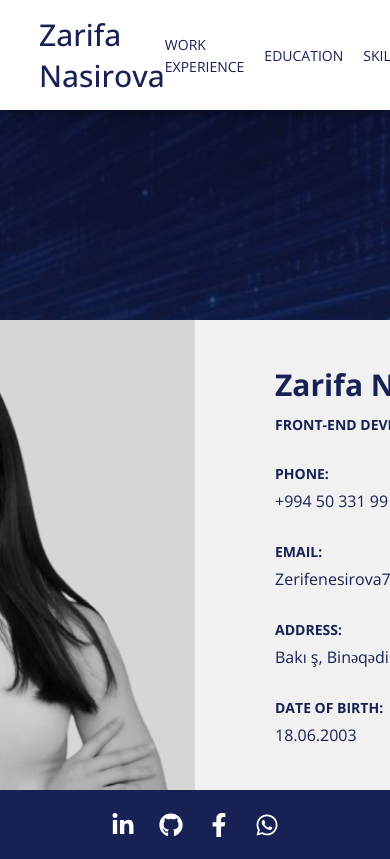
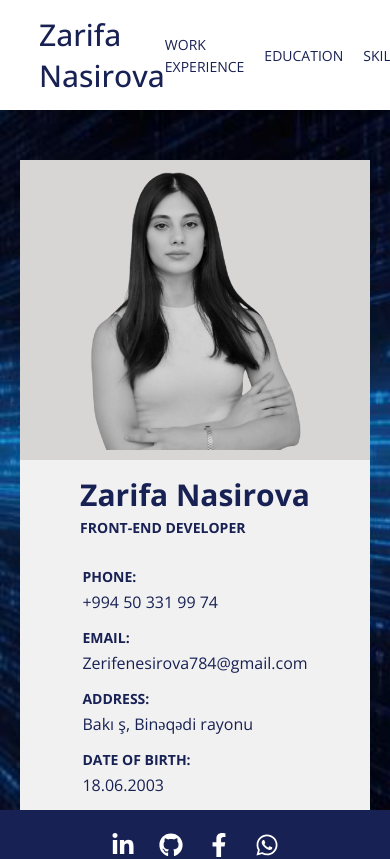
Before and after one commit to Zaranasirova/Portfolio, a React (Vite) app: page / in a window 390 px wide. Shown: the top 859 px of the page. Built offline with nearby package versions, Linux system fonts and the light colour scheme.

Commit message:
Add responsive design for home-wrapper section

```diff
--- a/src/assets/scss/pages/_home.scss
+++ b/src/assets/scss/pages/_home.scss
@@ -1,60 +1,64 @@
 .home-section {
   padding-top: 110px;
-
   .home-wrapper {
     position: relative;
     .bg-image {
       background-image: url("../image/digital.jpg");
       width: 100%;
-      height: 680px;
+      height: 700px;
       background-attachment: fixed;
       background-repeat: no-repeat;
       background-size: cover;
-      position: relative;
-      &::before {
-        content: "";
-        position: absolute;
-        top: 110;
-        left: 0;
-        width: 100%;
-        height: 100%;
-        background-color: #182153;
-        opacity: 0.5;
-        z-index: 1;
-      }
     }
     .contact-wrapper {
       position: absolute;
+      left: 50%;
       bottom: 0;
-      left: 50%;
       transform: translateX(-50%);
       z-index: 98;
-      width: 940px;
+      display: flex;
+      @media (max-width: 820px) {
+        flex-direction: column;
+      }
       .contact-image {
-        width: 50%;
         background-color: #d8d5d5;
+        align-items: center;
+        justify-content: center;
+        display: flex;
+        width: 470px;
         height: 470px;
-        position: relative;
         animation: slideFromLeft 2s ease-out forwards;
         animation-delay: 1s;
         opacity: 0;
+        @media (max-width: 965px) {
+          width: 400px;
+          height: 470px;
+        }
+        @media (max-width: 820px) {
+          width: 350px;
+          height: 300px;
+        }
+
         .image {
           width: 450px;
           height: 450px;
+          @media (max-width: 965px) {
+            width: 350px;
+            height: 450px;
+          }
+          @media (max-width: 820px) {
+            width: 300px;
+            height: 280px;
+          }
           img {
+            object-fit: contain;
             width: 100%;
             height: 100%;
-            object-fit: cover;
-            position: absolute;
-            bottom: 0;
-            left: 20px;
           }
         }
       }
       .contact-info {
-        width: 50%;
         background-color: #f1f1f1;
-        height: 470px;
         display: flex;
         flex-direction: column;
         gap: 30px;
@@ -63,11 +67,26 @@
         animation: slideFromRight 2s ease-out forwards;
         animation-delay: 1s;
         opacity: 0;
+        width: 470px;
+        height: 470px;
+        @media (max-width: 965px) {
+          width: 400px;
+          height: 470px;
+        }
+        @media (max-width: 820px) {
+          width: 350px;
+          height: 350px;
+          padding: 0;
+          align-items: center;
+        }
         .profile-box {
           flex-direction: column;
           color: $first_color;
           display: flex;
-gap: 10px;
+          gap: 10px;
+          @media (max-width: 820px) {
+            gap: 3px;
+           }
           .name {
             font-size: 30px;
           }
@@ -80,12 +99,17 @@ gap: 10px;
           display: flex;
           flex-direction: column;
           gap: 30px;
-
+          @media (max-width: 820px) {
+           gap: 15px;
+          }
           .contact-list-item {
             display: flex;
             flex-direction: column;
             gap: 7px;
             color: $first_color;
+            @media (max-width: 820px) {
+              gap: 5px;
+             }
             .type {
               font-size: 14px;
               text-transform: uppercase;
@@ -96,6 +120,7 @@ gap: 10px;
       }
     }
   }
+
   .about-me-wrapper {
     flex-direction: column;
     background-color: $second_color;
@@ -205,3 +230,22 @@ gap: 10px;
     height: 74px;
   }
 }
+
+// @media (max-width: 750px) {
+//   .contact-wrapper {
+//     .contact-image {
+//       width: 300px;
+//       height: 300px;
+//       .image {
+//         width: 100%;
+//         height: 100%;
+
+//         img {
+//           width: 300px;
+//           height: 300px;
+//           object-fit: contain;
+//         }
+//       }
+//     }
+//   }
+// }
--- a/src/pages/Home.jsx
+++ b/src/pages/Home.jsx
@@ -1,5 +1,5 @@
 import React, { forwardRef } from 'react';
-import cv_image from "../assets/image/cv_image.png";
+import cv_image from "../assets/image/cv_image1.png";
 import { Contact_data } from '../data';
 import { FaLinkedinIn, FaFacebookF, FaGithub, FaWhatsapp } from "react-icons/fa";
 import { Link } from 'react-router-dom';
@@ -26,7 +26,7 @@ const Home = forwardRef((props, ref) => {
                     </defs>
                 </svg>
                 <div className="bg-image"></div>
-                <div className="contact-wrapper d-flex">
+                <div className="contact-wrapper">
                     <div className="contact-image">
                         <div className='image'>
                             <img src={cv_image} alt="cv-image" style={{ filter: "url(#kennedy-comp-isuax1ud)" }} />
```
Also changed, not shown: src/assets/image/cv_image1.png (added).
